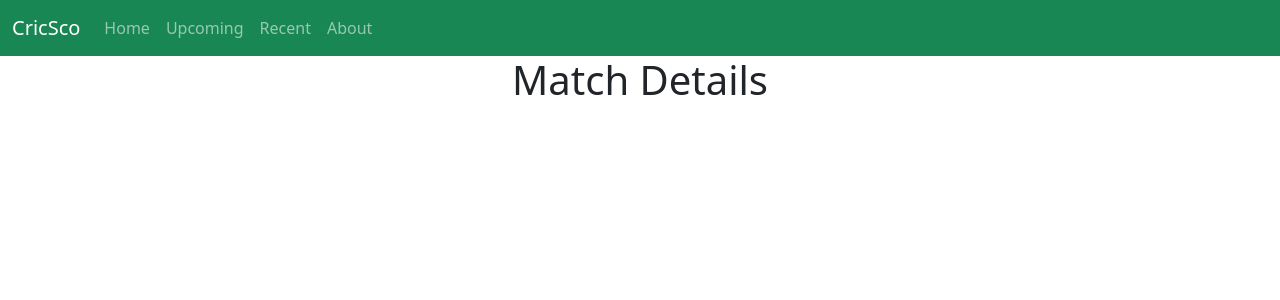
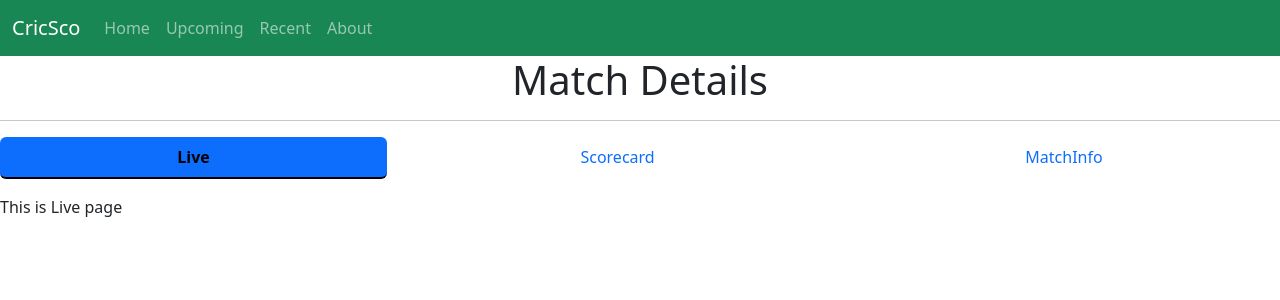
Before and after one commit to VANSHPAR/react--LiveCricketScore-app, a React (Create React App) app: page /detail in a window 1280 px wide. Shown: the top 300 px of the page. Built offline with nearby package versions, Linux system fonts and the light colour scheme.

Commit message:
eleventh commit

```diff
--- a/src/App.js
+++ b/src/App.js
@@ -5,6 +5,9 @@ import Navbar from './components/Navbar';
 import Scores from './components/Scores';
 import About from './components/About';
 import Detail from './components/Detail';
+import Live from './components/Live';
+
+import Matchinfo from './components/Matchinfo';
 import {
   BrowserRouter as Router,
   Routes,
@@ -24,7 +27,13 @@ export default class App extends Component {
                  <Route exact path="/recent" element={<Scores key="recent" type="recent"/>} />
                  <Route exact path="/upcoming" element={<Scores key="upcoming" type="upcoming"/>} />
                  <Route exact path="/about" element={<About />} />
-                 <Route  path="/detail/" element={<Detail />} />
+                 <Route  path="/detail/" element={<Detail />} >
+                 <Route index element={<Live />}/>
+                 <Route  path="live" element={<Live />} />
+                 <Route  path="hscorecard" element={<hscorecard />} />
+                 <Route  path="matchinfo" element={<Matchinfo />} />
+                 </Route>
+
 
 
 
--- a/src/components/Detail.js
+++ b/src/components/Detail.js
@@ -1,10 +1,32 @@
 import React, { Component } from 'react'
+import Live from './Live'
+import {
+  Link,
+  Outlet
+} from "react-router-dom";
 
 export default class Detail extends Component {
   render() {
     return (
       <>
-      <h1 className="text-center">Match Details</h1>
+        <h1 className="text-center">Match Details</h1>
+        <hr />
+        <ul className="nav nav-pills nav-fill nav-underline">
+          <li className="nav-item">
+            <Link className="nav-link active"  to="live">Live</Link>
+          </li>
+           <li className="nav-item">
+            <Link className="nav-link" to="hscorecard">Scorecard</Link>
+          </li>
+          <li className="nav-item">
+            <Link className="nav-link" to="matchinfo">MatchInfo</Link>
+          </li>
+
+
+        </ul>
+        <div className="mt-3">
+          <Outlet />
+        </div>
       </>
     )
   }
--- /dev/null
+++ b/src/components/Live.js
@@ -0,0 +1,11 @@
+import React, { Component } from 'react'
+
+export default class Live extends Component {
+  render() {
+    return (
+      <div>
+        This is Live page
+      </div>
+    )
+  }
+}
--- /dev/null
+++ b/src/components/Matchinfo.js
@@ -0,0 +1,9 @@
+import React, { Component } from 'react'
+
+export default class Matchinfo extends Component {
+  render() {
+    return (
+      <div>Matchinfo</div>
+    )
+  }
+}
```
Also changed, not shown: src/components/Hscorecard.js (added, +9 -0 lines).
